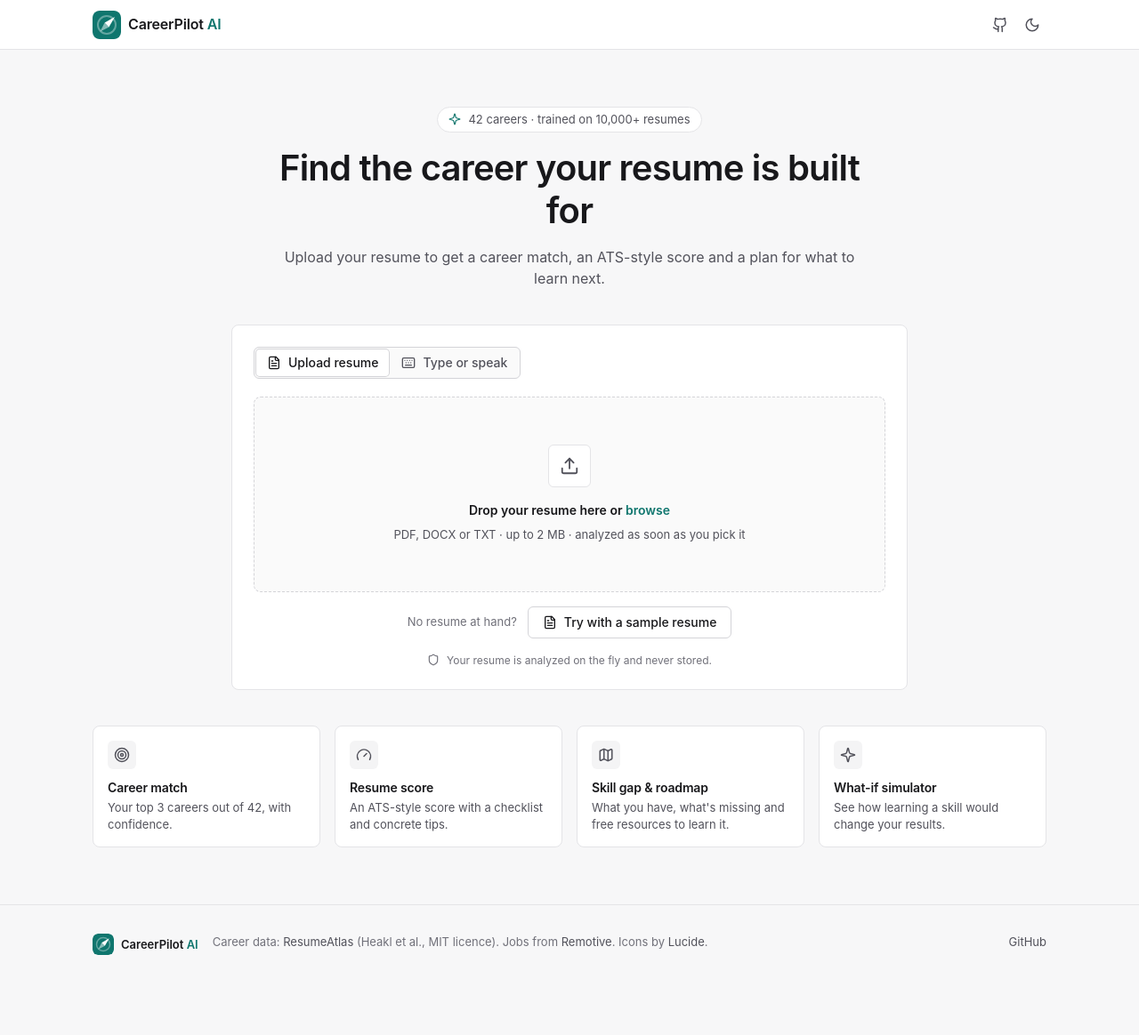
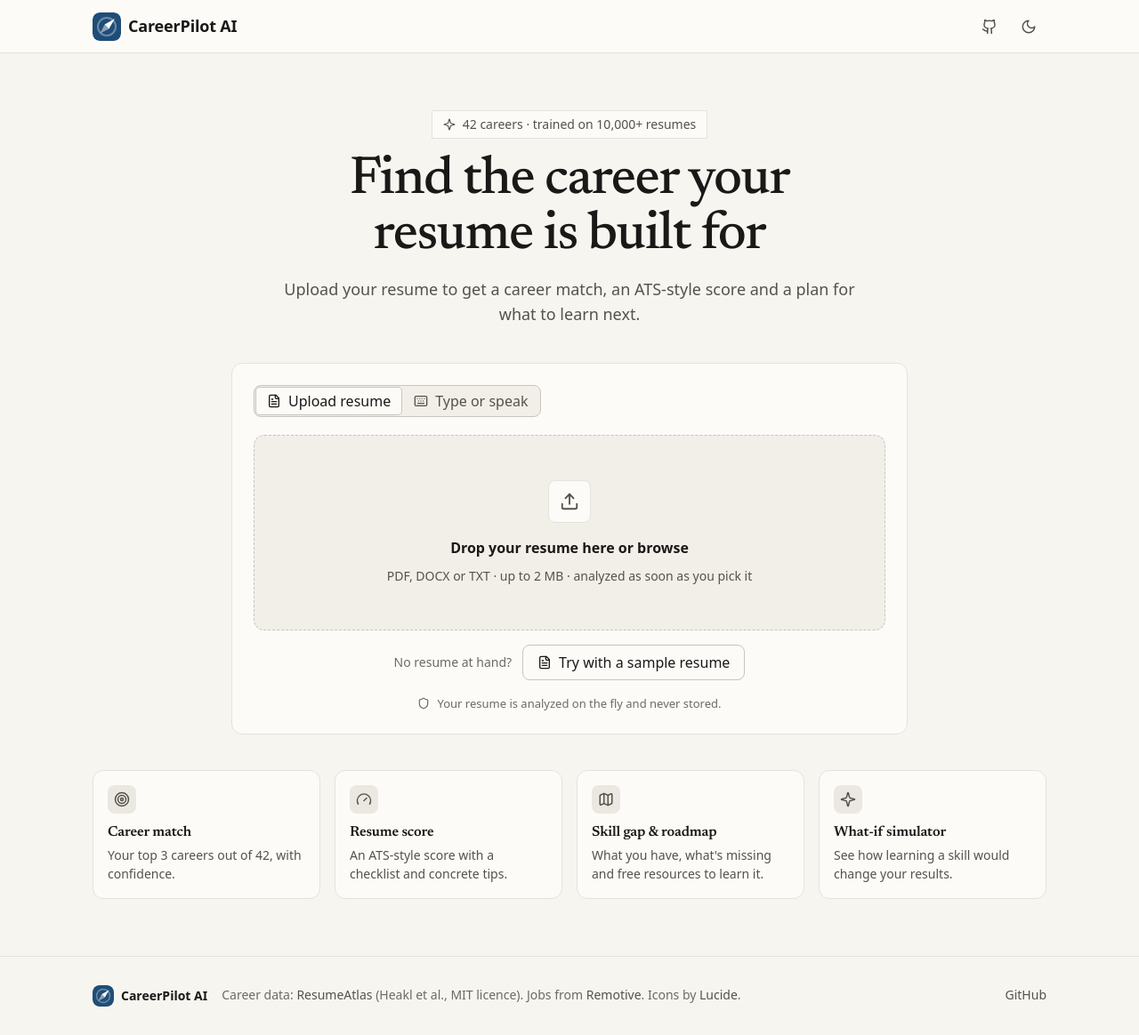
Before and after one commit to Galvin70124O/CareerPilotAI, a Flask app: page / in a window 1280 px wide. Shown: the whole page at 89% size. Before the commit the page ends 1074 px from the top, so only its background shows below. Run offline with Flask 3, Linux system fonts and the light colour scheme; some libraries are stand-ins or nearby versions.

Commit message:
feat(ui): paper/ink tokens, Newsreader display type, radius scale
theme.css: warm paper ground, black ink, one Prussian-blue accent (score, career matches, confidence only), muted score-level colours, 13/14/16/24/40/60px type scale, radius scale 0/4/8/12 + true circles. Headings and figures use Newsreader; body stays on the system UI face.

```diff
--- a/static/css/app.css
+++ b/static/css/app.css
@@ -32,7 +32,8 @@ body {
 }
 
 h1, h2, h3, h4, p { margin: 0; }
-h1, h2, h3, h4 { line-height: var(--leading-tight); letter-spacing: -0.01em; }
+h1, h2, h3, h4 { font-family: var(--font-display); font-weight: 500; line-height: var(--leading-tight); letter-spacing: -0.01em; text-wrap: balance; }
+::selection { background: var(--text); color: var(--bg); }
 ul, ol { margin: 0; padding: 0; }
 fieldset { margin: 0; padding: 0; border: 0; min-width: 0; }
 img, svg { display: block; }
@@ -113,7 +114,7 @@ button, input, textarea { font: inherit; color: inherit; }
 .btn-ghost { background: transparent; color: var(--text-muted); }
 .btn-ghost:hover { background: var(--fill); color: var(--text); }
 
-.btn-icon { width: var(--control-h-sm); min-height: var(--control-h-sm); padding: 0; }
+.btn-icon { width: var(--control-h); min-height: var(--control-h); padding: 0; }
 .btn-lg { min-height: 40px; padding: 0 var(--space-5); font-size: var(--text-base); }
 
 .btn .spinner { display: none; }
@@ -466,8 +467,8 @@ button, input, textarea { font: inherit; color: inherit; }
   color: var(--text-muted);
 }
 .eyebrow .icon { color: var(--accent-text); }
-.hero-title { font-size: var(--text-3xl); line-height: var(--lh-hero); font-weight: 600; letter-spacing: -0.02em; }
-.hero-subtitle { margin-top: var(--space-4); font-size: var(--text-lg); line-height: var(--lh-h2); color: var(--text-muted); }
+.hero-title { font-size: var(--text-3xl); line-height: var(--lh-display); font-weight: 500; letter-spacing: -0.025em; }
+.hero-subtitle { margin-top: var(--space-4); font-size: var(--text-lg); line-height: var(--lh-body); color: var(--text-muted); }
 .input-card { max-width: 760px; margin: 0 auto; padding: var(--space-6); }
 .input-card .alert { margin-bottom: var(--space-5); }
 .input-footnote { display: flex; align-items: center; justify-content: center; gap: var(--space-2); margin-top: var(--space-4); font-size: var(--text-xs); color: var(--text-subtle); }
--- a/static/css/theme.css
+++ b/static/css/theme.css
@@ -1,79 +1,70 @@
 /* =========================================================================
-   CareerPilot AI theme: the FairSplit design tokens (see DESIGN_SYSTEM.md in
-   the FairSplit repo). This is the ONLY file that defines colours, type,
-   spacing, radius and shadows. app.css uses these variables and never
-   hard-codes a colour.
-   1. FairSplit tokens (light on :root, dark on [data-theme="dark"])
-   2. CareerPilot names -> FairSplit tokens (the names app.css already uses)
+   CareerPilot AI theme: "printed career report".
+   Warm off-white paper, black ink, one Prussian-blue accent that is used ONLY
+   for the resume score figure, the career-match bars and the confidence figure.
+   This is the ONLY file that defines colours, type, spacing and radius;
+   app.css uses these variables and never hard-codes a value.
+   1. Tokens (light on :root, dark on [data-theme="dark"] + the no-JS fallback)
+   2. CareerPilot names -> tokens (the names app.css uses)
    ========================================================================= */
 
-/* ---------- 1. FairSplit tokens ----------------------------------------- */
-/* FairSplit design tokens. Light on :root, dark on [data-theme="dark"]. */
+/* ---------- 1. Tokens ---------------------------------------------------- */
 :root {
   color-scheme: light;
 
-  /* Surfaces */
-  --bg: #f7f7f8;
-  --panel: #ffffff;
-  --panel-2: #fafafa;
-  --fill: #f4f4f5;
-  --border: #e4e4e7;
-  --border-strong: #d4d4d8;
+  /* Paper and ink */
+  --bg: #f7f5f0;            /* page ground: warm paper */
+  --panel: #fcfbf8;         /* the report sheet, input card */
+  --panel-2: #f2efe9;       /* one tone step down: chips, drop zone */
+  --fill: #ebe8e2;          /* bar and ring tracks */
+  --border: #e5e3df;        /* hairline rules */
+  --border-strong: #c8c4be; /* input borders, dashed chips */
+  --rule: #1a1917;          /* the strong rule above each report section */
 
-  /* Text */
-  --text: #18181b;
-  --text-2: #52525b;
-  --text-3: #71717a;
+  --text: #1a1917;          /* ink: 16:1 on paper */
+  --text-2: #55524b;        /* secondary: 7.2:1 */
+  --text-3: #6e6a62;        /* muted: 4.9:1 */
 
-  /* Brand */
-  --brand: #0f766e;
-  --brand-hover: #115e59;
-  --brand-ink: #ffffff;
-  --chart: #00897b;
-  /* Derived tints (follow the theme automatically) */
-  --brand-soft: color-mix(in srgb, var(--brand) 10%, var(--panel));
-  --brand-border: color-mix(in srgb, var(--brand) 35%, var(--panel));
-  --focus-ring: 0 0 0 3px color-mix(in srgb, var(--brand) 18%, transparent);
+  /* Ink buttons (primary actions are black ink, not the accent) */
+  --ink: #1a1917;
+  --ink-hover: #3a3833;
+  --on-ink: #fcfbf8;
 
-  /* Status */
-  --pos: #15803d;
-  --pos-bg: #f0fdf4;
-  --warn: #a16207;
-  --warn-bg: #fefce8;
-  --neg: #b91c1c;
-  --neg-bg: #fef2f2;
-  --danger-ink: #ffffff;
+  /* The one accent: Prussian blue (8.1:1 on paper) */
+  --brand: #1e4d78;
+  --brand-ink: #fcfbf8;
 
-  /* Inverted (toasts) */
-  --inverse-bg: #18181b;
-  --inverse-text: #fafafa;
+  /* Score levels: they carry meaning (strong / needs work / weak), so they stay */
+  --pos: #2d6a3e;
+  --pos-bg: #e8efe7;
+  --warn: #8a5a00;
+  --warn-bg: #f5ecda;
+  --neg: #b0281f;
+  --neg-bg: #f7e6e3;
 
-  /* Elevation */
-  --overlay: rgba(24, 24, 27, .4);
-  --menu-shadow: 0 4px 16px rgba(24, 24, 27, .08), 0 1px 3px rgba(24, 24, 27, .06);
+  /* Inverted (tooltip) */
+  --inverse-bg: #1a1917;
+  --inverse-text: #f7f5f0;
 
-  /* Typography */
-  --font: -apple-system, BlinkMacSystemFont, "Segoe UI", Roboto, "Helvetica Neue", Arial, sans-serif;
-  --font-mono: ui-monospace, "SFMono-Regular", Consolas, monospace;
-  --fs-xs: 11px;
-  --fs-sm: 12px;
-  --fs-ui: 13px;
-  --fs-base: 14px;
-  --fs-h2: 16px;
-  --fs-figure: 20px;
-  --fs-h1: 24px;
-  --fs-hero: 40px;
-  --lh-sm: 16px;
-  --lh-base: 20px;
-  --lh-h2: 24px;
-  --lh-figure: 28px;
-  --lh-h1: 32px;
-  --lh-hero: 48px;
-  --fw-regular: 400;
-  --fw-medium: 500;
-  --fw-semibold: 600;
+  /* Elevation: only things that float (the tooltip) get a shadow */
+  --menu-shadow: 0 6px 20px rgba(26, 25, 23, 0.12), 0 1px 3px rgba(26, 25, 23, 0.08);
+  --focus-ring: 0 0 0 2px var(--bg), 0 0 0 4px var(--text);
 
-  /* Spacing: 8px grid, named in 4px steps (--space-6 = 24px) */
+  /* Typography: Newsreader (Google Fonts) for display and figures,
+     the system UI face for reading text and controls */
+  --font-display: "Newsreader", Georgia, "Times New Roman", serif;
+  --font: system-ui, -apple-system, "Segoe UI", Roboto, "Helvetica Neue", Arial, sans-serif;
+  --fs-xs: 13px;      /* badges, credits */
+  --fs-sm: 14px;      /* secondary text */
+  --fs-base: 16px;    /* reading text */
+  --fs-h3: 24px;      /* report section headings */
+  --fs-h1: 40px;      /* report title, big figures */
+  --fs-hero: 60px;    /* home headline */
+  --lh-body: 1.55;
+  --lh-heading: 1.2;
+  --lh-display: 1.04;
+
+  /* Spacing: 4px grid (--space-6 = 24px) */
   --space-half: 2px;
   --space-1: 4px;
   --space-2: 8px;
@@ -87,78 +78,80 @@
   --space-16: 64px;
   --space-20: 80px;
 
-  /* Radius */
-  --radius-xs: 2px;
+  /* Radius scale: square for print (bars, sections, rows), 4 chips, 8 controls,
+     12 for the one card that floats (input card, loading panel). No pills. */
+  --radius-0: 0;
   --radius-sm: 4px;
-  --radius: 6px;
-  --radius-lg: 8px;
-  --radius-full: 9999px;
+  --radius: 8px;
+  --radius-lg: 12px;
+  --radius-round: 50%;   /* true circles only: score ring, roadmap step markers */
 
   /* Sizes */
-  --control-h: 36px;
-  --control-h-sm: 32px;
-  --header-h: 56px;
+  --control-h: 40px;
+  --tap: 44px;           /* minimum touch target */
+  --header-h: 60px;
   --page-max: 1120px;
-  --side-col: 320px;
 
   /* Motion */
-  --dur-fast: .12s;
-  --dur-sheet: .18s;
-  --ease: ease;
+  --dur-fast: 0.12s;
+  --dur-sheet: 0.18s;
+  --ease-out: cubic-bezier(0.22, 1, 0.36, 1);
 }
 
 :root[data-theme="dark"] {
   color-scheme: dark;
 
-  --bg: #18181b;
-  --panel: #1f1f23;
-  --panel-2: #26262b;
-  --fill: #2c2c31;
-  --border: #34343a;
-  --border-strong: #45454c;
+  --bg: #171614;
+  --panel: #1f1e1b;
+  --panel-2: #262521;
+  --fill: #2c2a26;
+  --border: #34322e;
+  --border-strong: #4a4741;
+  --rule: #b8b3a8;          /* full-strength ink rules glare in the dark */
 
-  --text: #f4f4f5;
-  --text-2: #d4d4d8;
-  --text-3: #a1a1aa;
+  --text: #eeebe4;
+  --text-2: #b8b3a8;
+  --text-3: #9a958a;
 
-  --brand: #3ab0a2;
-  --brand-hover: #4cc0b2;
-  --brand-ink: #0b1f1d;
-  --chart: #1fa595;
+  --ink: #eeebe4;
+  --ink-hover: #d6d2c9;
+  --on-ink: #171614;
 
-  --pos: #4fb874;
-  --pos-bg: rgba(79, 184, 116, .14);
-  --warn: #d6a738;
-  --warn-bg: rgba(214, 167, 56, .14);
-  --neg: #f07070;
-  --neg-bg: rgba(240, 112, 112, .14);
-  --danger-ink: #1f0707;
+  --brand: #8db6dd;
+  --brand-ink: #171614;
 
-  --inverse-bg: #f4f4f5;
-  --inverse-text: #18181b;
+  --pos: #7cc08c;
+  --pos-bg: rgba(124, 192, 140, 0.13);
+  --warn: #d9a640;
+  --warn-bg: rgba(217, 166, 64, 0.13);
+  --neg: #ef8a7f;
+  --neg-bg: rgba(239, 138, 127, 0.13);
 
-  --overlay: rgba(0, 0, 0, .55);
-  --menu-shadow: 0 8px 24px rgba(0, 0, 0, .35);
+  --inverse-bg: #eeebe4;
+  --inverse-text: #171614;
+
+  --menu-shadow: 0 8px 24px rgba(0, 0, 0, 0.4);
 }
 
 /* No-JS fallback: follow the OS when no data-theme has been set (same values as above). */
 @media (prefers-color-scheme: dark) {
   :root:not([data-theme]) {
     color-scheme: dark;
-    --bg: #18181b; --panel: #1f1f23; --panel-2: #26262b; --fill: #2c2c31;
-    --border: #34343a; --border-strong: #45454c;
-    --text: #f4f4f5; --text-2: #d4d4d8; --text-3: #a1a1aa;
-    --brand: #3ab0a2; --brand-hover: #4cc0b2; --brand-ink: #0b1f1d; --chart: #1fa595;
-    --pos: #4fb874; --pos-bg: rgba(79, 184, 116, .14);
-    --warn: #d6a738; --warn-bg: rgba(214, 167, 56, .14);
-    --neg: #f07070; --neg-bg: rgba(240, 112, 112, .14); --danger-ink: #1f0707;
-    --inverse-bg: #f4f4f5; --inverse-text: #18181b;
-    --overlay: rgba(0, 0, 0, .55); --menu-shadow: 0 8px 24px rgba(0, 0, 0, .35);
+    --bg: #171614; --panel: #1f1e1b; --panel-2: #262521; --fill: #2c2a26;
+    --border: #34322e; --border-strong: #4a4741; --rule: #b8b3a8;
+    --text: #eeebe4; --text-2: #b8b3a8; --text-3: #9a958a;
+    --ink: #eeebe4; --ink-hover: #d6d2c9; --on-ink: #171614;
+    --brand: #8db6dd; --brand-ink: #171614;
+    --pos: #7cc08c; --pos-bg: rgba(124, 192, 140, 0.13);
+    --warn: #d9a640; --warn-bg: rgba(217, 166, 64, 0.13);
+    --neg: #ef8a7f; --neg-bg: rgba(239, 138, 127, 0.13);
+    --inverse-bg: #eeebe4; --inverse-text: #171614;
+    --menu-shadow: 0 8px 24px rgba(0, 0, 0, 0.4);
   }
 }
 
 @media (max-width: 760px) {
-  :root { --header-h: 52px; --fs-h1: 20px; --lh-h1: 28px; --fs-hero: 28px; --lh-hero: 36px; }
+  :root { --header-h: 56px; --fs-hero: 38px; --fs-h1: 30px; --fs-h3: 22px; }
 }
 
 /* ---------- 2. CareerPilot names ---------------------------------------- */
@@ -166,15 +159,15 @@
 :root {
   /* Type */
   --font-sans: var(--font);
-  --text-xs: var(--fs-sm);       /* 12px */
-  --text-sm: var(--fs-ui);       /* 13px */
-  --text-base: var(--fs-base);   /* 14px */
-  --text-lg: var(--fs-h2);       /* 16px */
-  --text-xl: var(--fs-figure);   /* 20px */
-  --text-2xl: var(--fs-h1);      /* 24px (20px on phones) */
-  --text-3xl: var(--fs-hero);    /* 40px (28px on phones) */
-  --leading-tight: 1.3;
-  --leading-normal: 1.43;        /* 20px on 14px text */
+  --text-xs: var(--fs-xs);
+  --text-sm: var(--fs-sm);
+  --text-base: var(--fs-base);
+  --text-lg: 18px;
+  --text-xl: var(--fs-h3);
+  --text-2xl: var(--fs-h1);
+  --text-3xl: var(--fs-hero);
+  --leading-tight: var(--lh-heading);
+  --leading-normal: var(--lh-body);
 
   /* Neutrals */
   --surface: var(--panel);
@@ -184,24 +177,21 @@
   --text-muted: var(--text-2);
   --text-subtle: var(--text-3);
 
-  /* The one accent: FairSplit teal */
+  /* The one accent (score figure, career-match bars, confidence figure) */
   --accent: var(--brand);
-  --accent-hover: var(--brand-hover);
-  --accent-text: var(--brand);
-  --accent-soft: var(--brand-soft);
-  --accent-border: var(--brand-border);
   --on-accent: var(--brand-ink);
+  --chart: var(--brand);
 
   /* Scores and states */
   --success: var(--pos);
   --success-soft: var(--pos-bg);
-  --success-border: color-mix(in srgb, var(--pos) 30%, var(--panel));
+  --success-border: color-mix(in srgb, var(--pos) 35%, var(--panel));
   --warning: var(--warn);
   --warning-soft: var(--warn-bg);
-  --warning-border: color-mix(in srgb, var(--warn) 30%, var(--panel));
+  --warning-border: color-mix(in srgb, var(--warn) 35%, var(--panel));
   --danger: var(--neg);
   --danger-soft: var(--neg-bg);
-  --danger-border: color-mix(in srgb, var(--neg) 30%, var(--panel));
+  --danger-border: color-mix(in srgb, var(--neg) 35%, var(--panel));
 
   /* Layout */
   --topbar-height: var(--header-h);
--- a/templates/index.html
+++ b/templates/index.html
@@ -10,8 +10,8 @@
   <link rel="icon" href="{{ url_for('static', filename='img/favicon.svg') }}" type="image/svg+xml">
   <link rel="icon" href="{{ url_for('static', filename='img/favicon-32.png') }}" type="image/png" sizes="32x32">
   <link rel="apple-touch-icon" href="{{ url_for('static', filename='img/apple-touch-icon.png') }}" sizes="180x180">
-  <meta name="theme-color" content="#ffffff" media="(prefers-color-scheme: light)">
-  <meta name="theme-color" content="#1f1f23" media="(prefers-color-scheme: dark)">
+  <meta name="theme-color" content="#f7f5f0" media="(prefers-color-scheme: light)">
+  <meta name="theme-color" content="#171614" media="(prefers-color-scheme: dark)">
   {# Link previews (Open Graph = Facebook/LinkedIn/WhatsApp/Slack, plus Twitter/X). Image URLs must be absolute. #}
   <meta property="og:type" content="website">
   <meta property="og:site_name" content="CareerPilot AI">
@@ -35,7 +35,11 @@
       document.documentElement.setAttribute("data-theme", dark ? "dark" : "light");
     })();
   </script>
-  {# theme.css holds every colour/size token (FairSplit design system); app.css uses them #}
+  {# Newsreader (Google Fonts, OFL) is the display face for headings and figures #}
+  <link rel="preconnect" href="https://fonts.googleapis.com">
+  <link rel="preconnect" href="https://fonts.gstatic.com" crossorigin>
+  <link href="https://fonts.googleapis.com/css2?family=Newsreader:opsz,wght@6..72,400..600&display=swap" rel="stylesheet">
+  {# theme.css holds every colour/size token (paper, ink, one blue accent); app.css uses them #}
   <link rel="stylesheet" href="{{ url_for('static', filename='css/theme.css') }}">
   <link rel="stylesheet" href="{{ url_for('static', filename='css/app.css') }}">
 </head>
```
Also changed, not shown: other parts of static/css/app.css (+21 -21 lines).
